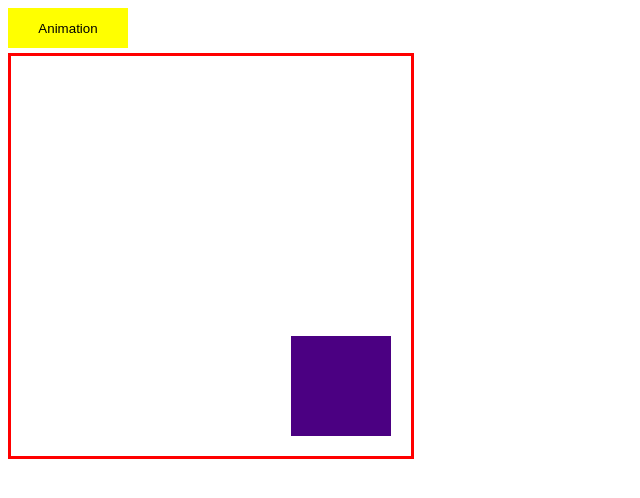
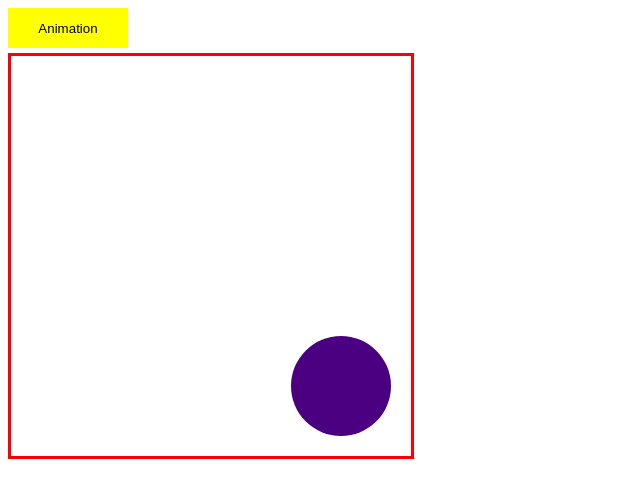
Before and after one commit to d1adema/Animation, a plain HTML site: page src/index.html in a window 1280 px wide. Both pictures are taken after a click on the button "Animation". Shown: the whole page, without its empty margins (0-640 px from the left). Drawn offline with Linux system fonts and the light colour scheme.

Commit message:
Circle Animation

```diff
--- a/src/css/style.css
+++ b/src/css/style.css
@@ -1,7 +1,8 @@
-.box {
+.circle {
     position: absolute;
     width: 100px;
     height: 100px;
+    border-radius: 100%;
     background-color: indigo;
 }
 #wrapper {
--- a/src/index.html
+++ b/src/index.html
@@ -10,7 +10,7 @@
 <body>
     <button type="button" class="btn">Animation</button>
     <div id="wrapper">
-        <div class="box"></div>
+        <div class="circle"></div>
     </div>
     <script src="js/script.js"></script>
 </body>
--- a/src/js/script.js
+++ b/src/js/script.js
@@ -3,8 +3,8 @@ const btn = document.querySelector('.btn');
 let timerId,
     i = 0;
 
-function boxAnimation() {
-    const elem = document.querySelector('.box');
+function circleAnimation() {
+    const elem = document.querySelector('.circle');
     let pos = 0;
 
     const id = setInterval(frame, 10);
@@ -16,4 +16,4 @@ function boxAnimation() {
             elem.style.top = pos + 'px';
             elem.style.left = pos + 'px';
         }}
-} btn.addEventListener('click', boxAnimation);
+} btn.addEventListener('click', circleAnimation);
```
